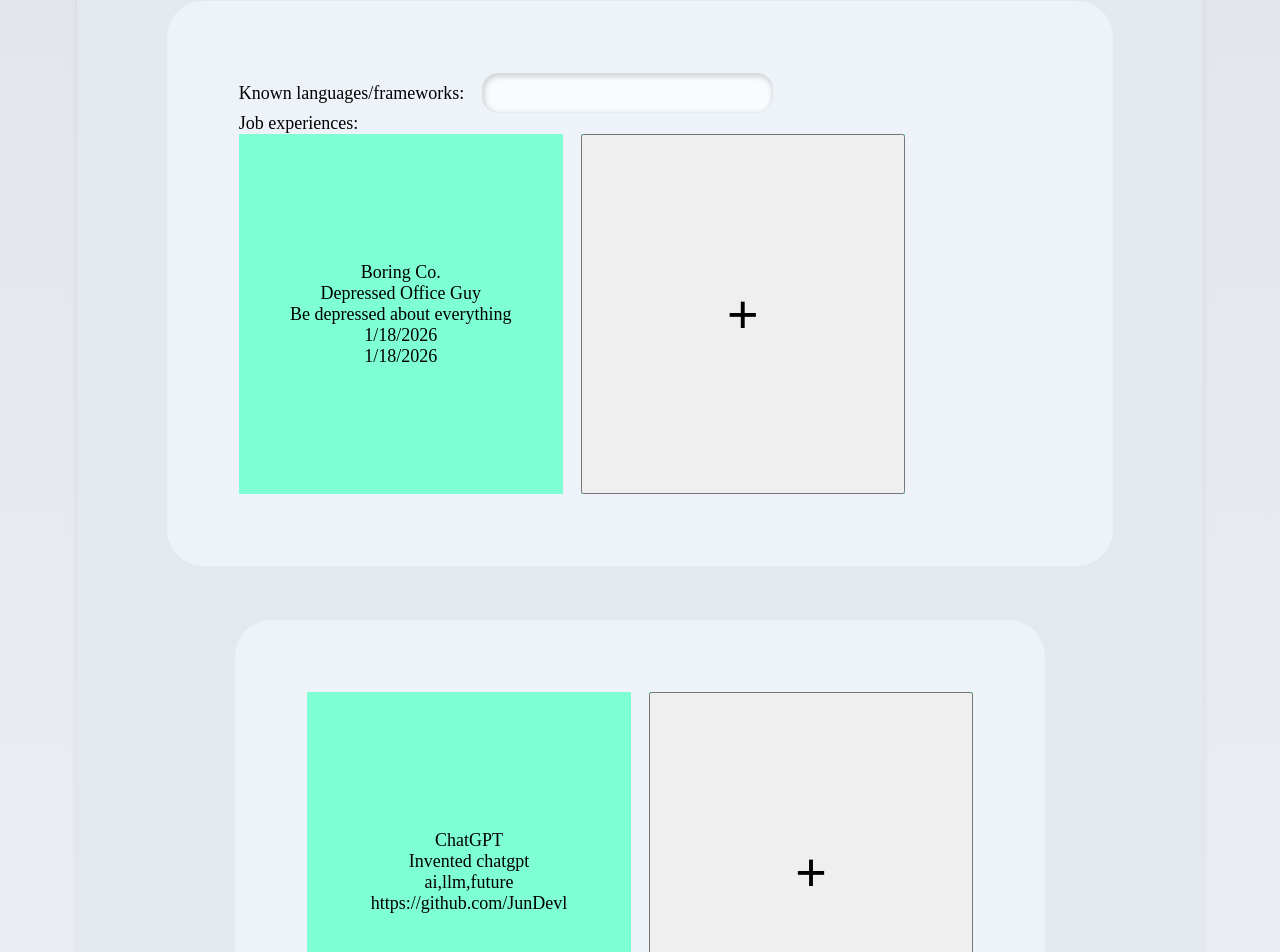
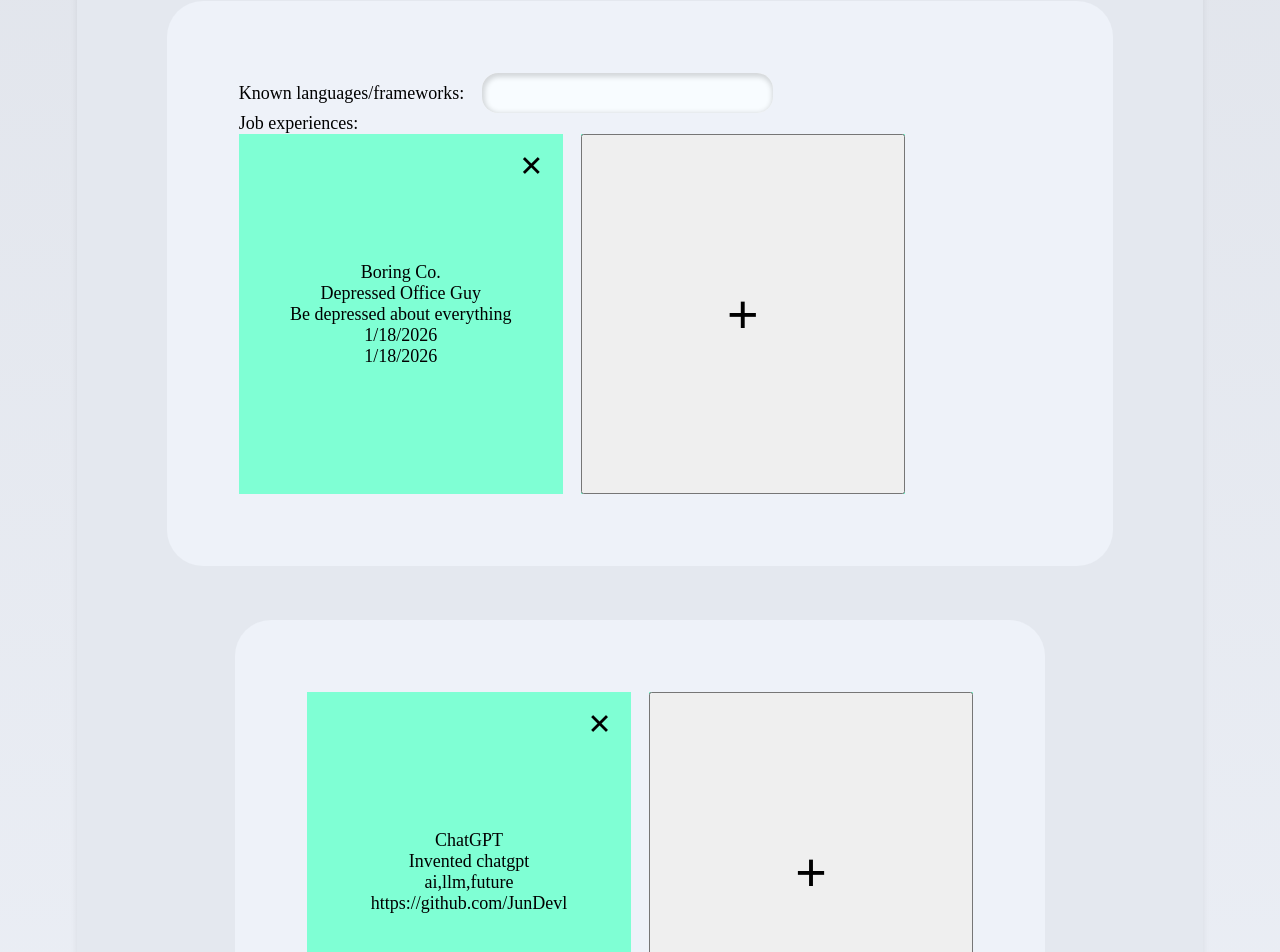
Before and after one commit to JunDevl/odin-cv, a React (Vite) app: page / in a window 1280 px wide. Shown: the part 1360-2312 px from the top of the page. Built offline with nearby package versions, Linux system fonts and the light colour scheme.

Commit message:
Modularized some parts of the code and fixed bug that wasn't resetting input-list overflow when the length of list array is below the limit

```diff
--- /dev/null
+++ b/src/ui/boilerplate.ts
@@ -0,0 +1,22 @@
+import type { JobExperience, ProgrammingProjects, AcademicExperience } from "./types"
+
+export const boilerplateJob: JobExperience = {
+  companyName: 'Boring Co.',
+  position: 'Depressed Office Guy',
+  responsibilitiesDescription: 'Be depressed about everything',
+  initDate: new Date(),
+  finalDate: new Date()
+}
+
+export const boilerplateProjects: ProgrammingProjects = {
+  title: "ChatGPT",
+  description: "Invented chatgpt",
+  tags: ["ai", "llm", "future"],
+  githubSource: "https://github.com/JunDevl"
+}
+
+export const boilerplateAcademic: AcademicExperience = {
+  institutionName: '',
+  area: '',
+  date: new Date()
+}
--- a/src/ui/components/cardView/CardView.tsx
+++ b/src/ui/components/cardView/CardView.tsx
@@ -3,18 +3,19 @@
 
 interface Props<T> {
   group: string,
+  schema: T,
   cards: {items: T[],
           setItems: React.Dispatch<React.SetStateAction<T[]>>}
 }
 
-const CardView = <T extends Record<string, any>>({group, cards}: Props<T>) => {
+const CardView = <T extends Record<string, any>>({group, schema, cards}: Props<T>) => {
   const {items, setItems} = cards;
 
   const [entryMode, setEntryMode] = useState<boolean>(false);
 
   const formElement = useRef<HTMLLIElement>(null);
 
-  const handleNewCard = () => {
+  const insertCard = () => {
     const inputs = formElement.current!.querySelectorAll("input"); // wip
 
     let formData: Record<string, any> = {};
@@ -36,9 +37,18 @@
     setItems(i => [...i, formData as T]);
   }
 
+  const removeCard = (key: string) => {
+    const filteredItems = items.filter(item => {
+      const concatValues = Object.values(item).reduce((prev, cur) => String(prev) + String(cur));
+      return concatValues !== key;
+    })
+
+    setItems(filteredItems);
+  }
+
   const newItemForm =
     <li key="_FORM" ref={formElement}>
-      {Object.entries(items[0]).map(([key, value]) => {
+      {Object.entries(schema).map(([key, value]) => {
         const isDate = value instanceof Date;
         const capitalizedKey = `${key[0].toUpperCase()}${key.slice(1)}`
 
@@ -53,7 +63,7 @@
         </>)
       })}
       <div className="actions">
-        <button onClick={() => handleNewCard()}>Ok</button>
+        <button onClick={() => insertCard()}>Ok</button>
         <button onClick={() => setEntryMode(false)}>Cancel</button>
       </div>
     </li>
@@ -66,7 +76,7 @@
         let uniqueKey = "";
         let children = [];
         for (const [key, value] of entries) {
-          uniqueKey += String(value)
+          uniqueKey += String(value);
           children.push(
             <p className={key}>{value instanceof Date ? value.toLocaleDateString() : String(value)}</p>
           );
@@ -74,6 +84,7 @@
 
         return (
           <li key={uniqueKey} className="card-item">
+            <div className="close" onClick={() => removeCard(uniqueKey)}>&#10005;</div>
             {children}
           </li>
         )
--- a/src/ui/components/cardView/cardview.css
+++ b/src/ui/components/cardView/cardview.css
@@ -33,7 +33,27 @@
   }
 }
 
-.card-item {}
+.card-item {
+  position: relative;
+
+  &>.close {
+    font-size: 1.6rem;
+    width: 2.5rem;
+    height: 2.5rem;
+    display: flex;
+    align-items: center;
+    justify-content: center;
+    position: absolute;
+    top: 0.5rem;
+    right: 0.5rem;
+    cursor: default;
+  }
+
+  &>.close:hover {
+    background-color: red;
+    border-radius: 100vh;
+  }
+}
 
 .card-item>p {
   margin: 0;
--- a/src/ui/components/home/Home.tsx
+++ b/src/ui/components/home/Home.tsx
@@ -1,30 +1,10 @@
-import "./home.css"
-import { useState } from "react"
-import InputList from "../inputList/InputList"
-import CardView from "../cardView/CardView"
+import "./home.css";
+import { useState } from "react";
+import InputList from "../inputList/InputList";
+import CardView from "../cardView/CardView";
 
-import type { JobExperience, ProgrammingProjects, AcademicExperience } from "../../types"
-
-const boilerplateJob: JobExperience = {
-  companyName: 'Boring Co.',
-  position: 'Depressed Office Guy',
-  responsibilitiesDescription: 'Be depressed about everything',
-  initDate: new Date(),
-  finalDate: new Date()
-}
-
-const boilerplateProjects: ProgrammingProjects = {
-  title: "ChatGPT",
-  description: "Invented chatgpt",
-  tags: ["ai", "llm", "future"],
-  githubSource: "https://github.com/JunDevl"
-}
-
-const boilerplateAcademic: AcademicExperience = {
-  institutionName: '',
-  area: '',
-  date: new Date()
-}
+import type { JobExperience, ProgrammingProjects, AcademicExperience } from "../../types";
+import { boilerplateJob, boilerplateProjects, boilerplateAcademic } from "../../boilerplate";
 
 const Home = () => {
   const [knownFrameworks, setKnownFrameworks] = useState<string[]>([]);
@@ -80,6 +60,7 @@
                 <label>Job experiences:</label>
                 <CardView
                   group="work-places-cards"
+                  schema={boilerplateJob}
                   cards={{items: jobExperiences, setItems: setJobExperiences}}
                 />
               </div>
@@ -91,6 +72,7 @@
         <section className="projects">
           <CardView
             group="projects-cards"
+            schema={boilerplateProjects}
             cards={{items: programmingProjects, setItems: setProgrammingProjects}}
           />
         </section>
@@ -98,6 +80,7 @@
         <section className="academic-experience">
           <CardView
             group="degree-cards"
+            schema={boilerplateAcademic}
             cards={{items: academicExperiences, setItems: setAcademicExperiences}}
           />
         </section>
--- a/src/ui/components/inputList/InputList.tsx
+++ b/src/ui/components/inputList/InputList.tsx
@@ -7,25 +7,15 @@
 }
 const InputList = ({listState, labelText, ...props}: Props) => {
   const INSERT_ENTRY_TEXT = "+ Press enter to insert";
+  const MAXIMUM_LIST_ITEMS = 5
 
   const contextList = useRef<HTMLUListElement>(null);
   const input = useRef<HTMLInputElement>(null);
 
   const {list, setList} = listState;
 
-  const frameworksListIsFull = (): boolean => {
-    const MAXIMUM_OPTIONS = 5;
-
-    return list.length >= MAXIMUM_OPTIONS;
-  }
-
-  const addNewEntry = (e: React.KeyboardEvent<HTMLInputElement> | React.MouseEvent<HTMLLIElement, MouseEvent>) => {
-    const insertEntryAndStyleWrapper = () => {
-      //contextList.current!.style.height = `calc(var(--input-height)*${list.length + 3})`;
-
-      setList([...list, input.current!.value])
-
-      if (frameworksListIsFull()) {
+  const updateWrapperStyleSheet = () => {
+    if (list.length >= MAXIMUM_LIST_ITEMS) {
       if (contextList.current!.classList.contains("overflows")) return;
 
       contextList.current!.style.maxHeight = window.getComputedStyle(contextList.current!).height;
@@ -38,16 +28,17 @@
     contextList.current!.classList.remove("overflows");
   }
 
+  const addNewEntry = (e: React.KeyboardEvent<HTMLInputElement> | React.MouseEvent<HTMLLIElement, MouseEvent>) => {
     const validEntry = input.current!.value !== "" &&
                        input.current!.value !== INSERT_ENTRY_TEXT &&
                        !list.includes(input.current!.value);
 
     if ("key" in e && e.key === "Enter" && validEntry) {
-      insertEntryAndStyleWrapper();
+      setList([...list, input.current!.value]);
     }
 
     if ("button" in e && validEntry) {
-      insertEntryAndStyleWrapper();
+      setList([...list, input.current!.value]);
     }
   }
 
@@ -61,7 +52,7 @@
 
   useEffect(() => {
     contextList.current!.attributeStyleMap.set("--item-count", list.length);
-    console.log(list);
+    updateWrapperStyleSheet();
   }, [list])
 
   return (
--- a/src/ui/components/inputList/inputlist.css
+++ b/src/ui/components/inputList/inputlist.css
@@ -9,6 +9,7 @@
   align-items: stretch;
   justify-content: stretch;
   box-sizing: border-box;
+  z-index: 1;
 }
 
 .input-wrapper>input {
```
Lines whose indentation alone changed are shown as unchanged.
